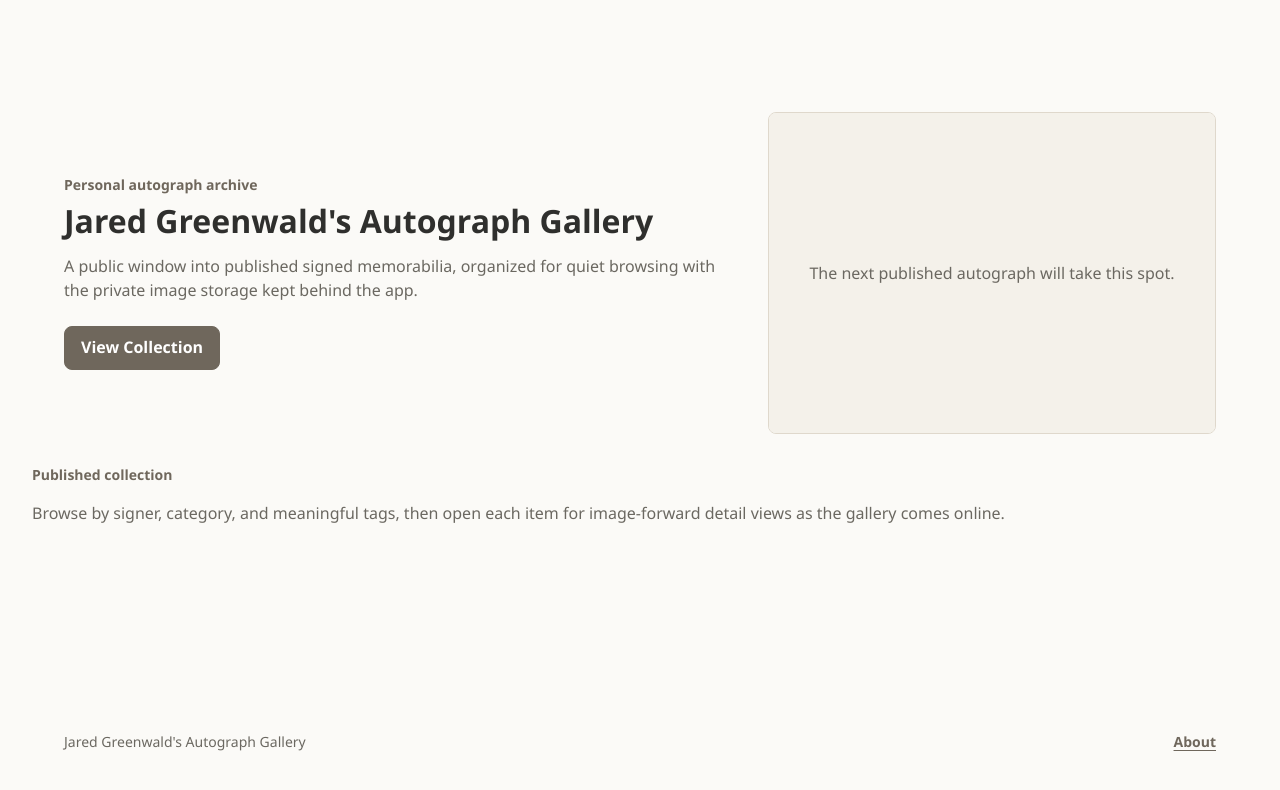
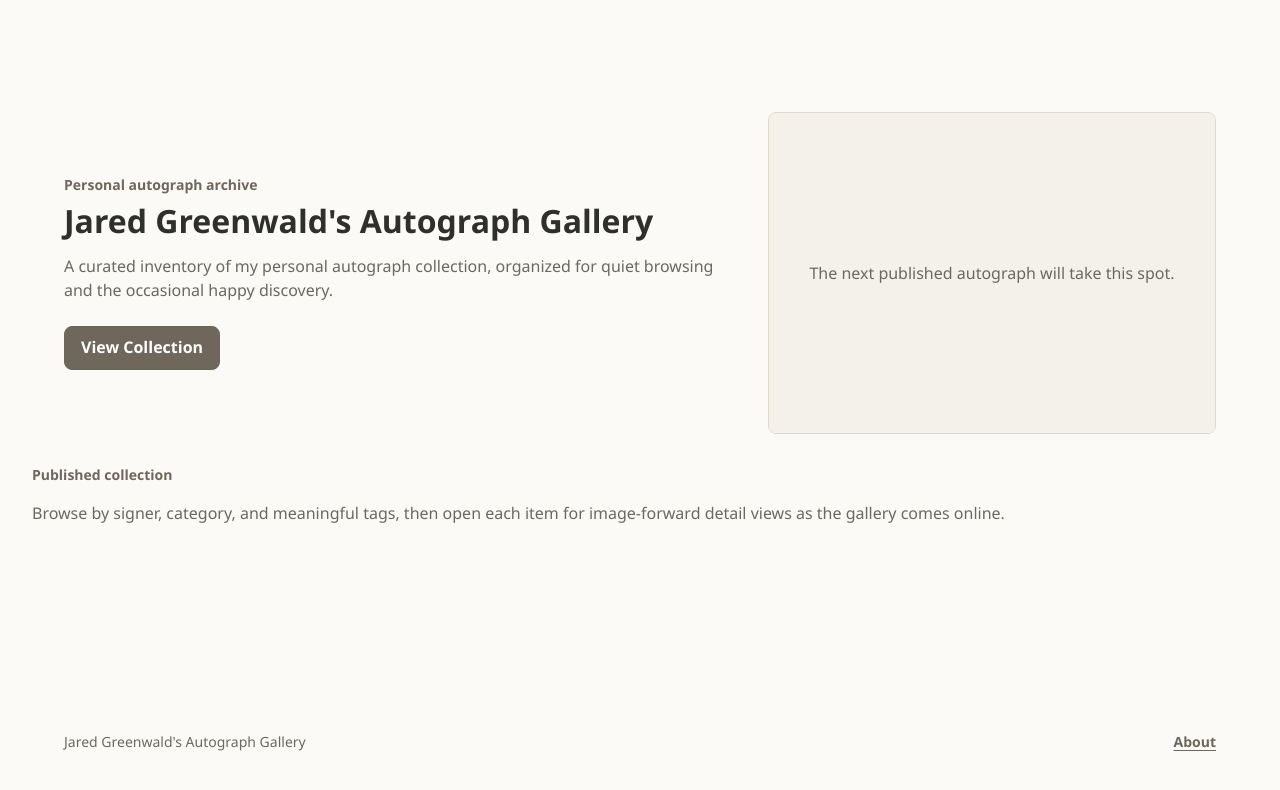
Before and after one commit to jetsaredim/autographs, a Next.js app in the folder app/: page / in a window 1280 px wide. Shown: the top 790 px of the page. Built offline with nearby package versions, Linux system fonts and the light colour scheme.

Commit message:
copy(03): simplify landing page description
- Replaces implementation-facing storage language

- Frames the site as a curated personal autograph inventory

```diff
--- a/app/app/page.tsx
+++ b/app/app/page.tsx
@@ -20,8 +20,8 @@ export default async function HomePage() {
           <p className="eyebrow">Personal autograph archive</p>
           <h1 id="landing-title">Jared Greenwald&apos;s Autograph Gallery</h1>
           <p className="lede">
-            A public window into published signed memorabilia, organized for
-            quiet browsing with the private image storage kept behind the app.
+            A curated inventory of my personal autograph collection, organized
+            for quiet browsing and the occasional happy discovery.
           </p>
           <div className="cta-row" aria-label="Gallery actions">
             <Link className="button-primary" href="/collection">
```
